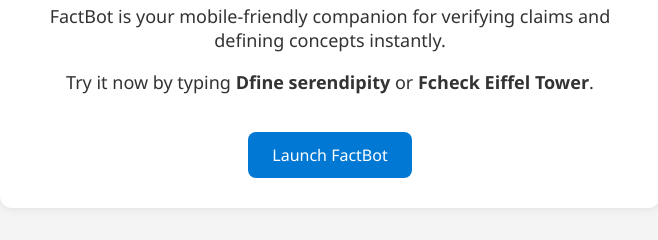
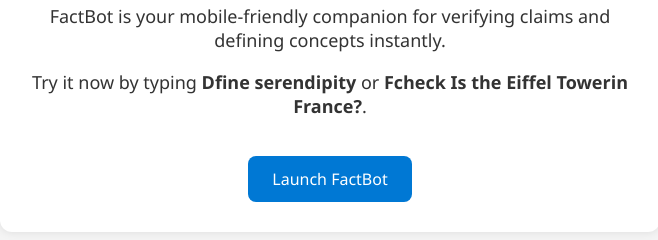
Before and after one commit to Martaverse/factbot, a plain HTML site: page index.html in a window 1280 px wide. Shown: the part 152-392 px from the top of the page, without its empty margins (310-968 px from the left). Drawn offline with Linux system fonts and the light colour scheme.

Commit message:
Update index.html

```diff
--- a/index.html
+++ b/index.html
@@ -46,7 +46,7 @@
   <div class="container">
     <h1>Welcome to SourceLink.dev</h1>
     <p>FactBot is your mobile-friendly companion for verifying claims and defining concepts instantly.</p>
-    <p>Try it now by typing <strong>Dfine serendipity</strong> or <strong>Fcheck Eiffel Tower</strong>.</p>
+    <p>Try it now by typing <strong>Dfine serendipity</strong> or <strong>Fcheck Is the Eiffel Towerin France?</strong>.</p>
     <a class="button" href="/widget.html">Launch FactBot</a>
   </div>
 </body>
```
